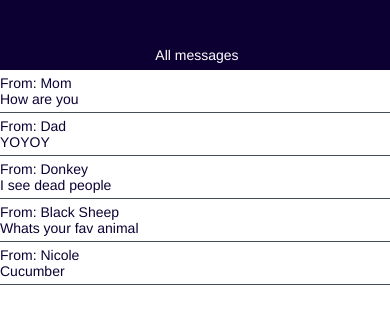
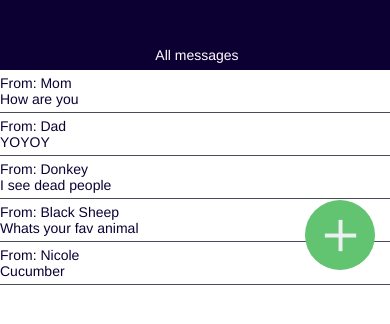
Before and after one commit to jeremiahlukus/snapchat, a React Native app: screen / in a window 390 px wide. Shown: the top 324 px of the page. Built offline with nearby package versions, Linux system fonts and the light colour scheme.

Commit message:
Implented adding messages to list, going to make a rails app to handle users and messages

```diff
--- a/src/components/containers/Messages.js
+++ b/src/components/containers/Messages.js
@@ -6,7 +6,7 @@ import {
   FlatList,
   TouchableOpacity
 } from "react-native";
-
+import { AddMessage } from "../presentation";
 class Messages extends Component {
   constructor() {
     super();
@@ -20,6 +20,8 @@ class Messages extends Component {
       ]
     };
   }
+
+  addMessage() {}
 
   _renderMessage(item) {
     return (
@@ -36,17 +38,25 @@ class Messages extends Component {
 
   render() {
     return (
-      <FlatList
-        keyExtractor={item => item.id}
-        data={this.state.messages}
-        renderItem={({ item }) => this._renderMessage(item)}
-      />
+      <View style={styles.main}>
+        <FlatList
+          keyExtractor={item => item.id}
+          style={styles.main}
+          data={this.state.messages}
+          renderItem={({ item }) => this._renderMessage(item)}
+        />
+        <AddMessage addMessage={() => this.addMessage()} />
+      </View>
     );
   }
 }
 
 const styles = StyleSheet.create({
-  main: {},
+  main: {
+    width: 100 + "%",
+    height: 100 + "%"
+  },
+
   message: {
     width: 100 + "%",
     borderBottomWidth: 1,
--- /dev/null
+++ b/src/components/presentation/AddMessage.js
@@ -0,0 +1,32 @@
+import React, { Component } from "react";
+import { TouchableOpacity, Image, StyleSheet } from "react-native";
+import config from "../../config";
+
+class AddMessage extends Component {
+  render() {
+    return (
+      <TouchableOpacity style={styles.circle} onPress={this.props.addMessage}>
+        <Image
+          style={{ width: 70 + "%", height: 70 + "%" }}
+          source={config.images.plus}
+        />
+      </TouchableOpacity>
+    );
+  }
+}
+
+const styles = StyleSheet.create({
+  circle: {
+    width: 70,
+    height: 70,
+    borderRadius: 35,
+    backgroundColor: "rgb(98,195, 112)",
+    position: "absolute",
+    bottom: 15,
+    right: 15,
+    alignItems: "center",
+    justifyContent: "center"
+  }
+});
+
+export default AddMessage;
--- a/src/components/presentation/index.js
+++ b/src/components/presentation/index.js
@@ -1,3 +1,4 @@
 import Header from "./Header";
+import AddMessage from "./AddMessage";
 
-export { Header };
+export { Header, AddMessage };
--- /dev/null
+++ b/src/config/index.js
@@ -0,0 +1,5 @@
+export default {
+  images: {
+    plus: require("../../assets/images/plus_icon.png")
+  }
+};
```
Also changed, not shown: assets/images/plus_icon.png (added).
